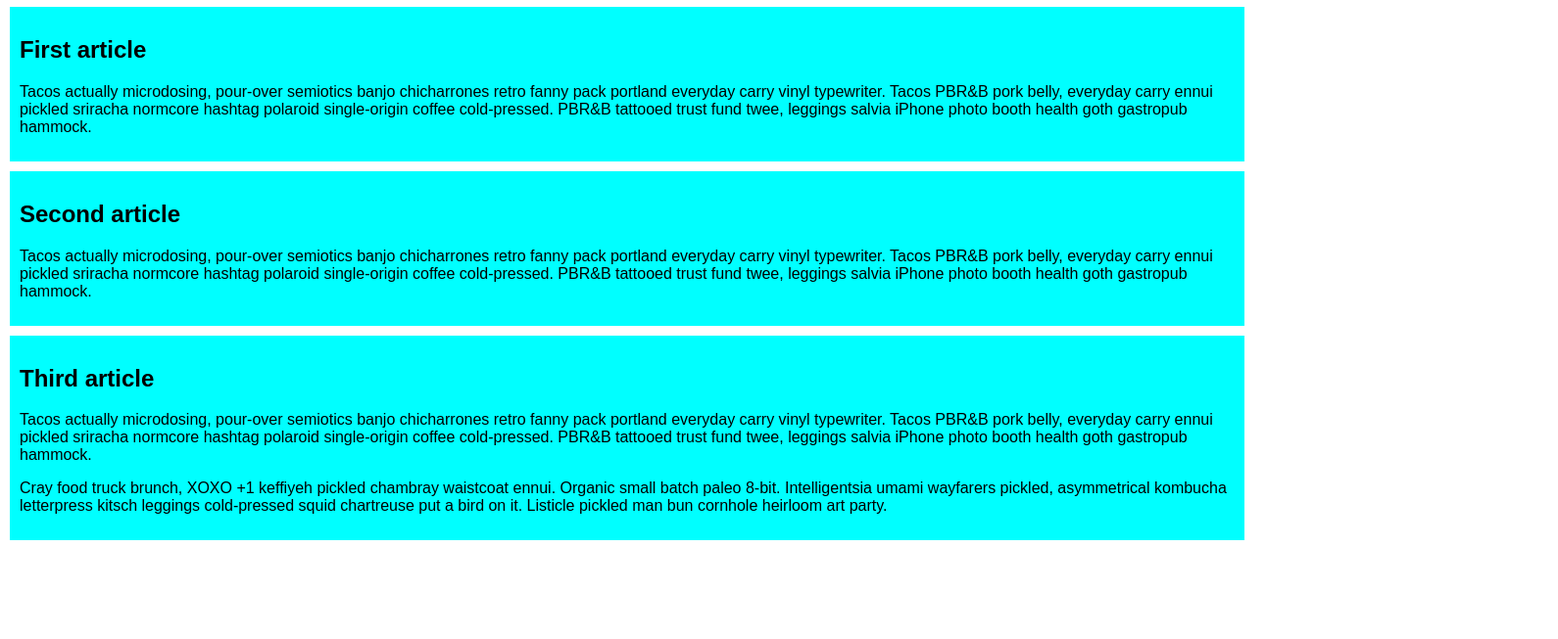
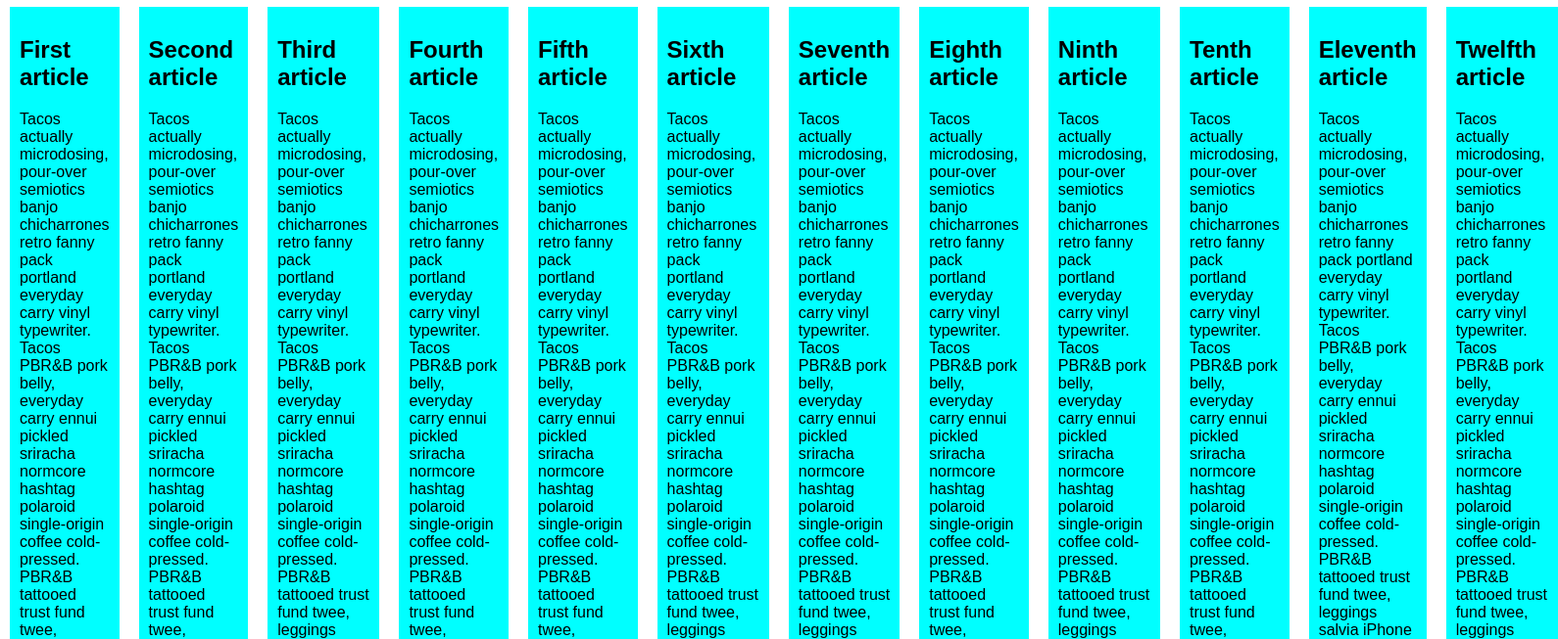
Before and after one commit to jameshortonthird/First-Day-Demo, a plain HTML site: page index.html in a window 1280 px wide. Shown: the part 103-756 px from the top of the page at 98% size, 1590 px wide, since content can reach past the window. Drawn offline with Linux system fonts and the light colour scheme.

Commit message:
Update index.html

```diff
--- a/index.html
+++ b/index.html
@@ -3,7 +3,7 @@
   <head>
     <meta charset="utf-8">
     <meta name="viewport" content="width=device-width">
-    <title>Flexbox 0 — starting code</title>
+    <title>Flexbox wrap 0 — children overflowing</title>
     <style>
       html {
         font-family: sans-serif;
@@ -33,6 +33,14 @@
 
       /* Add your flexbox CSS below here */
 
+      section {
+        display: flex;
+        flex-direction: row;
+      }
+
+      article {
+
+      }
 
 
     </style>
@@ -62,6 +70,66 @@
 
         <p>Cray food truck brunch, XOXO +1 keffiyeh pickled chambray waistcoat ennui. Organic small batch paleo 8-bit. Intelligentsia umami wayfarers pickled, asymmetrical kombucha letterpress kitsch leggings cold-pressed squid chartreuse put a bird on it. Listicle pickled man bun cornhole heirloom art party.</p>
       </article>
+
+      <article>
+        <h2>Fourth article</h2>
+
+        <p>Tacos actually microdosing, pour-over semiotics banjo chicharrones retro fanny pack portland everyday carry vinyl typewriter. Tacos PBR&B pork belly, everyday carry ennui pickled sriracha normcore hashtag polaroid single-origin coffee cold-pressed. PBR&B tattooed trust fund twee, leggings salvia iPhone photo booth health goth gastropub hammock.</p>
+      </article>
+
+      <article>
+        <h2>Fifth article</h2>
+
+        <p>Tacos actually microdosing, pour-over semiotics banjo chicharrones retro fanny pack portland everyday carry vinyl typewriter. Tacos PBR&B pork belly, everyday carry ennui pickled sriracha normcore hashtag polaroid single-origin coffee cold-pressed. PBR&B tattooed trust fund twee, leggings salvia iPhone photo booth health goth gastropub hammock.</p>
+      </article>
+
+      <article>
+        <h2>Sixth article</h2>
+
+        <p>Tacos actually microdosing, pour-over semiotics banjo chicharrones retro fanny pack portland everyday carry vinyl typewriter. Tacos PBR&B pork belly, everyday carry ennui pickled sriracha normcore hashtag polaroid single-origin coffee cold-pressed. PBR&B tattooed trust fund twee, leggings salvia iPhone photo booth health goth gastropub hammock.</p>
+
+        <p>Cray food truck brunch, XOXO +1 keffiyeh pickled chambray waistcoat ennui. Organic small batch paleo 8-bit. Intelligentsia umami wayfarers pickled, asymmetrical kombucha letterpress kitsch leggings cold-pressed squid chartreuse put a bird on it. Listicle pickled man bun cornhole heirloom art party.</p>
+      </article>
+
+      <article>
+        <h2>Seventh article</h2>
+
+        <p>Tacos actually microdosing, pour-over semiotics banjo chicharrones retro fanny pack portland everyday carry vinyl typewriter. Tacos PBR&B pork belly, everyday carry ennui pickled sriracha normcore hashtag polaroid single-origin coffee cold-pressed. PBR&B tattooed trust fund twee, leggings salvia iPhone photo booth health goth gastropub hammock.</p>
+      </article>
+
+      <article>
+        <h2>Eighth article</h2>
+
+        <p>Tacos actually microdosing, pour-over semiotics banjo chicharrones retro fanny pack portland everyday carry vinyl typewriter. Tacos PBR&B pork belly, everyday carry ennui pickled sriracha normcore hashtag polaroid single-origin coffee cold-pressed. PBR&B tattooed trust fund twee, leggings salvia iPhone photo booth health goth gastropub hammock.</p>
+      </article>
+
+      <article>
+        <h2>Ninth article</h2>
+
+        <p>Tacos actually microdosing, pour-over semiotics banjo chicharrones retro fanny pack portland everyday carry vinyl typewriter. Tacos PBR&B pork belly, everyday carry ennui pickled sriracha normcore hashtag polaroid single-origin coffee cold-pressed. PBR&B tattooed trust fund twee, leggings salvia iPhone photo booth health goth gastropub hammock.</p>
+
+        <p>Cray food truck brunch, XOXO +1 keffiyeh pickled chambray waistcoat ennui. Organic small batch paleo 8-bit. Intelligentsia umami wayfarers pickled, asymmetrical kombucha letterpress kitsch leggings cold-pressed squid chartreuse put a bird on it. Listicle pickled man bun cornhole heirloom art party.</p>
+      </article>
+
+      <article>
+        <h2>Tenth article</h2>
+
+        <p>Tacos actually microdosing, pour-over semiotics banjo chicharrones retro fanny pack portland everyday carry vinyl typewriter. Tacos PBR&B pork belly, everyday carry ennui pickled sriracha normcore hashtag polaroid single-origin coffee cold-pressed. PBR&B tattooed trust fund twee, leggings salvia iPhone photo booth health goth gastropub hammock.</p>
+      </article>
+
+      <article>
+        <h2>Eleventh article</h2>
+
+        <p>Tacos actually microdosing, pour-over semiotics banjo chicharrones retro fanny pack portland everyday carry vinyl typewriter. Tacos PBR&B pork belly, everyday carry ennui pickled sriracha normcore hashtag polaroid single-origin coffee cold-pressed. PBR&B tattooed trust fund twee, leggings salvia iPhone photo booth health goth gastropub hammock.</p>
+      </article>
+
+      <article>
+        <h2>Twelfth article</h2>
+
+        <p>Tacos actually microdosing, pour-over semiotics banjo chicharrones retro fanny pack portland everyday carry vinyl typewriter. Tacos PBR&B pork belly, everyday carry ennui pickled sriracha normcore hashtag polaroid single-origin coffee cold-pressed. PBR&B tattooed trust fund twee, leggings salvia iPhone photo booth health goth gastropub hammock.</p>
+
+        <p>Cray food truck brunch, XOXO +1 keffiyeh pickled chambray waistcoat ennui. Organic small batch paleo 8-bit. Intelligentsia umami wayfarers pickled, asymmetrical kombucha letterpress kitsch leggings cold-pressed squid chartreuse put a bird on it. Listicle pickled man bun cornhole heirloom art party.</p>
+      </article>
     </section>
   </body>
 </html>
```
